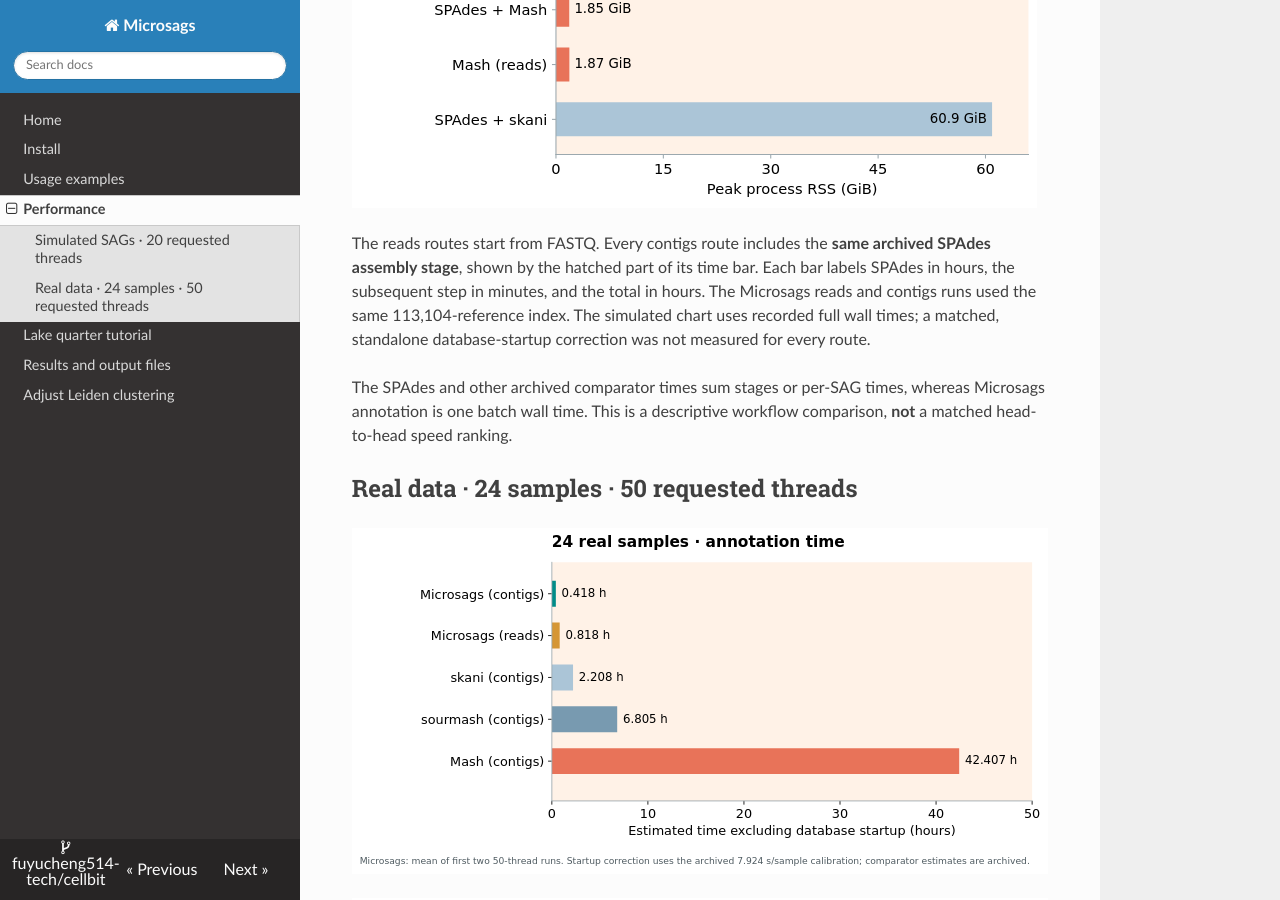
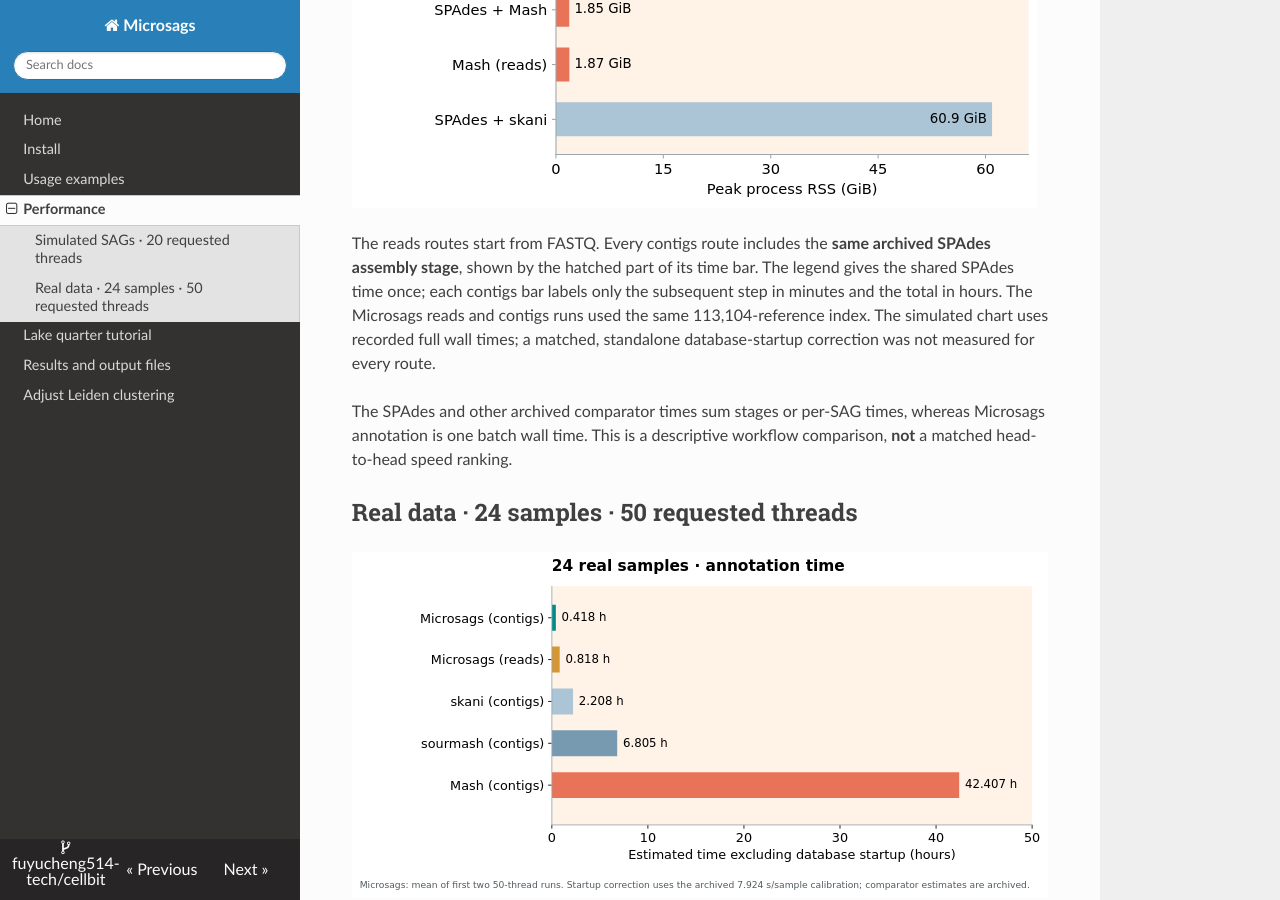
Before and after one commit to fuyucheng514-tech/cellbit, an MkDocs documentation site: the page built from docs/performance.md, in a window 1280 px wide and 900 px high, scrolled down 1124 px. Built offline with MkDocs 1.6.1, drawn with Linux system fonts in a browser that asks for light colours; nearby versions of some CDN libraries.

Commit message:
Show shared SPAdes time once in runtime figure

```diff
--- a/docs/performance.md
+++ b/docs/performance.md
@@ -13,8 +13,8 @@
 
 The reads routes start from FASTQ. Every contigs route includes the **same
 archived SPAdes assembly stage**, shown by the hatched part of its time bar.
-Each bar labels SPAdes in hours, the subsequent step in minutes, and the total
-in hours. The Microsags reads and contigs runs used the same 113,104-reference
+The legend gives the shared SPAdes time once; each contigs bar labels only the
+subsequent step in minutes and the total in hours. The Microsags reads and contigs runs used the same 113,104-reference
 index. The simulated chart uses recorded full wall times; a matched, standalone
 database-startup correction was not measured for every route.
 
```
Also changed, not shown: docs/figures/performance/simulation_time.svg, 1 other file.
